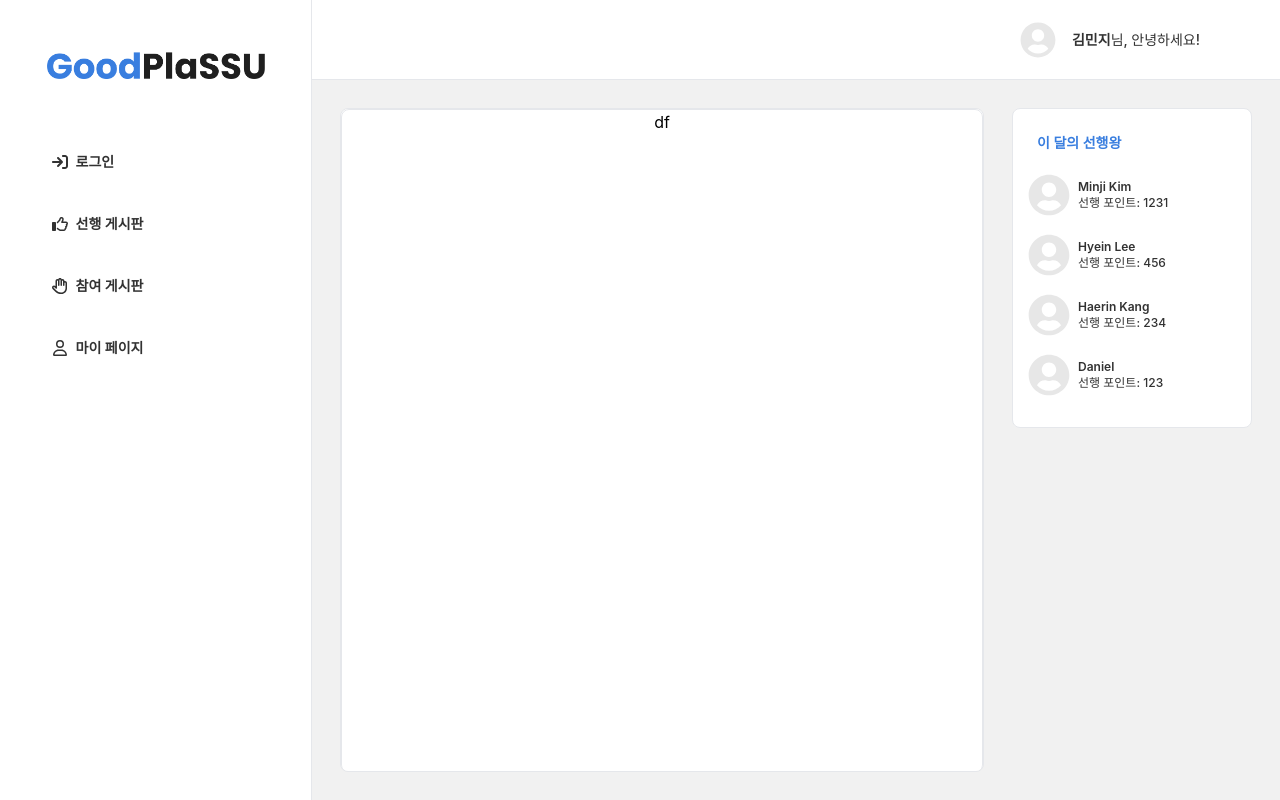
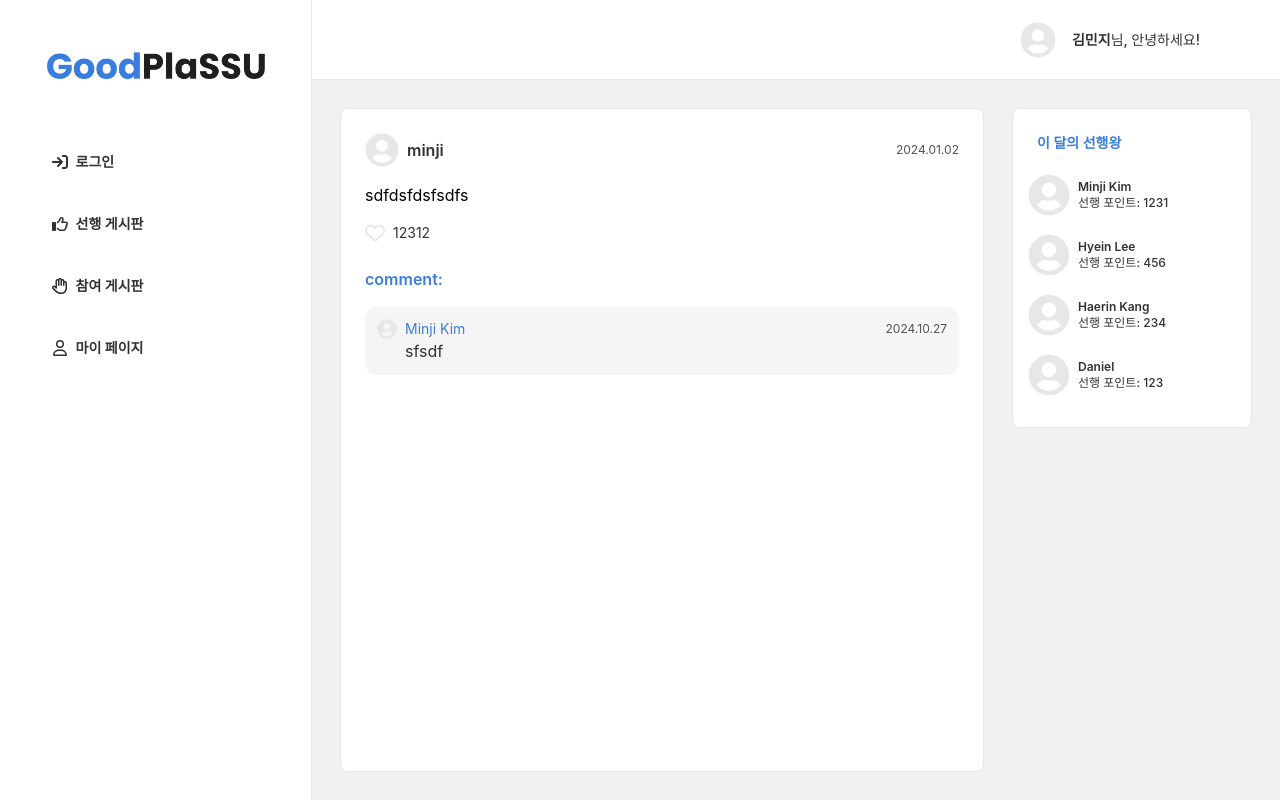
Before and after one commit to GoodPlaSSU/GoodPlaSSU-Frontend-2, a React (Create React App) app: page /post/1 in a window 1280 px wide. Built offline with nearby package versions, Linux system fonts and the light colour scheme; no server answers.

Commit message:
✨ feat(postdetail): 글, 댓글 css layout 개발
글, 댓글 css layout 개발

```diff
--- /dev/null
+++ b/src/components/Common/Comment.tsx
@@ -0,0 +1,31 @@
+import ProfileImage from "./ProfileImage";
+
+type CommentType = {
+    profile: string,
+    name: string,
+    date: string,
+    content: string
+}
+
+const Comment = ({profile, name, date, content}: CommentType) => {
+    return (
+        <div className="p-3 bg-[#f5f5f5] rounded-xl">
+            <div className="flex items-center">
+                <ProfileImage url={profile} size="20" />
+                <div>
+                    <div className="pl-2 text-bold text-sm text-primary">
+                        {name}
+                    </div>
+                </div>
+                <div className="ml-auto text-medium text-xs text-title">
+                    {date}
+                </div>
+            </div>
+            <div className="pl-7 text-base text-semibold text-text text-left">
+                {content}
+            </div>
+        </div>
+    );
+};
+
+export default Comment;
--- a/src/pages/PostDetail.tsx
+++ b/src/pages/PostDetail.tsx
@@ -1,12 +1,33 @@
+import Comment from "../components/Common/Comment";
+import LikeIcon from "../components/Common/LikeIcon";
+import PostProfile from "../components/Common/PostProfile";
+
 const PostDetail = () => {
     return (
-        <div className="h-[calc(100vh-136px)] mb-7 overflow-scroll rounded-lg border-[1px] bg-white">
-            df
+        <div className="p-6">
+            <div className="mb-6">
+                <div className="flex items-center">
+                    <PostProfile url="" name="minji" />
+                    <span className="ml-auto text-xs text-title">
+                        {"2024.01.02"}
+                    </span>
+                </div>
+                <div className="my-4 text-left">{"sdfdsfdsfsdfs"}</div>
+                <LikeIcon isOn={false} count={12312} />
+            </div>
+            <div>
+                <div className="mb-4 text-left font-semibold text-primary">
+                    {"comment:"}
+                </div>
+                <Comment
+                    profile=""
+                    name="Minji Kim"
+                    date="2024.10.27"
+                    content="sfsdf"
+                />
+            </div>
         </div>
     );
+};
 
-}
-
-
-
-export default PostDetail
+export default PostDetail;
```
